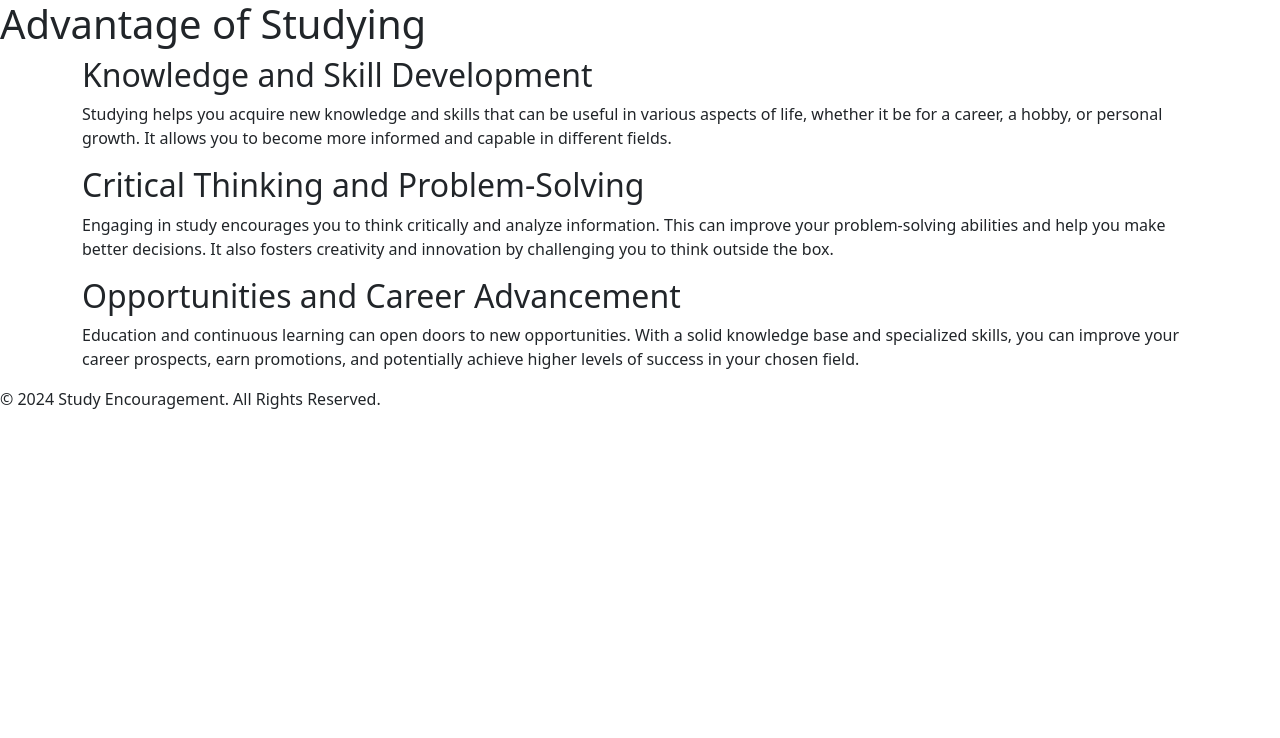
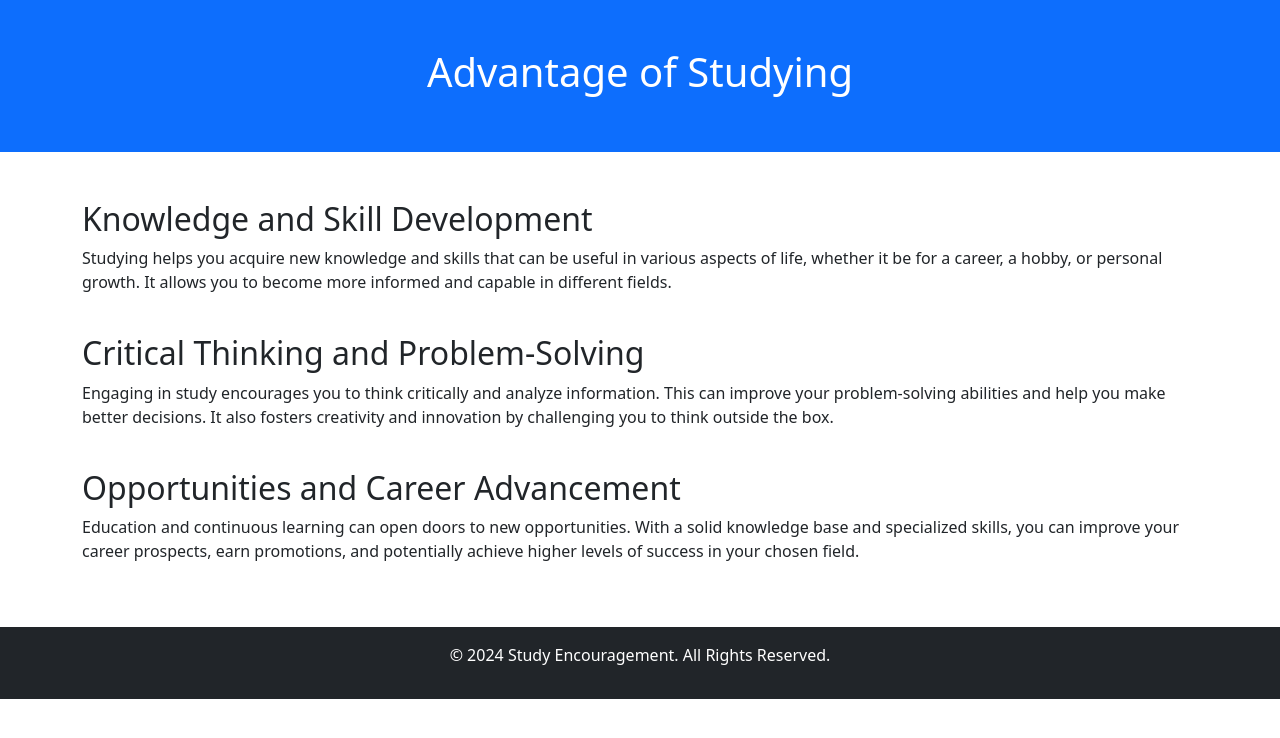
Before and after one commit to beva3/The-Importance-of-Studying, a plain HTML site: page advantage.html in a window 1280 px wide. Drawn offline with nearby package versions, Linux system fonts and the light colour scheme.

Commit message:
add style

```diff
--- a/advantage.html
+++ b/advantage.html
@@ -9,12 +9,12 @@
 </head>
 <body>
     <!-- Header -->
-    <header>
+    <header class="bg-primary text-white text-center py-5">
         <h1>Advantage of Studying</h1>
     </header>
     <!-- Main  Content section-->
-    <div class="container">
-        <div class="row">
+    <div class="container mt-5">
+        <div class="row mb-4">
             <h2>Knowledge and Skill Development</h2>
             <p>
                 Studying helps you acquire new knowledge and skills that can
@@ -23,7 +23,7 @@
                 in different fields.
             </p>
         </div>
-        <div class="row">
+        <div class="row mb-4">
             <h2>Critical Thinking and Problem-Solving</h2>
             <p>
                 Engaging in study encourages you to think critically and analyze information.
@@ -31,7 +31,7 @@
                 It also fosters creativity and innovation by challenging you to think outside the box.
             </p>
         </div>
-        <div class="row">
+        <div class="row mb-4">
             <h2>Opportunities and Career Advancement</h2>
             <p>
                 Education and continuous learning can open doors
@@ -43,7 +43,7 @@
     </div>
 
     <!-- Footer -->
-     <footer>
+     <footer class="bg-dark text-white text-center py-3 mt-5">
         <p>&copy; 2024 Study Encouragement. All Rights Reserved.</p>
      </footer>
 </body>
```
